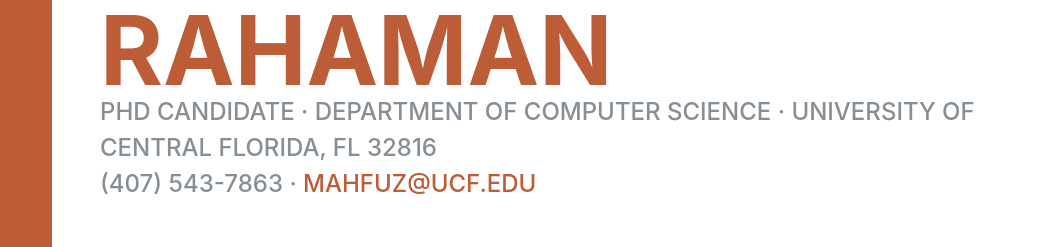
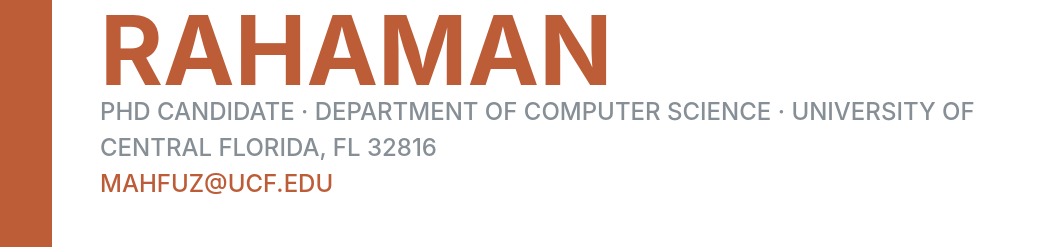
Before and after one commit to mahfuzsustbd/mahfuzsustbd.github.io, a website: page index.html in a window 1280 px wide. Shown: the part 130-377 px from the top of the page, 220-1280 px from the left. Drawn offline with Linux system fonts and the light colour scheme; files whose address does not match are found by name; a web font is replaced by a local one.

Commit message:
Update index.html

```diff
--- a/index.html
+++ b/index.html
@@ -80,7 +80,7 @@
           <h1 class="mb-0">Md Mahfuzur
             <span class="text-primary">Rahaman</span>
           </h1>
-          <div class="subheading mb-5">PhD Candidate · Department of Computer Science · University of Central Florida, FL 32816<br />(407) 543-7863 ·
+          <div class="subheading mb-5">PhD Candidate · Department of Computer Science · University of Central Florida, FL 32816<br />
             <a href="mailto:mahfuzur@knights.ucf.edu">mahfuz@ucf.edu</a>
           </div>
           <p class="lead mb-5">I'm currently a PhD student working under supervision of <a href="http://www.cs.ucf.edu/~shzhang/" target="blank">Professor Shaojie Zhang</a> in Department of Computer Science (CS) at <a href="https://www.ucf.edu/" target="blank">University of Central Florida</a>. My research area is Computational Biology and Bioinformatics. I've started my PhD program in Fall 2018. </p>
```
